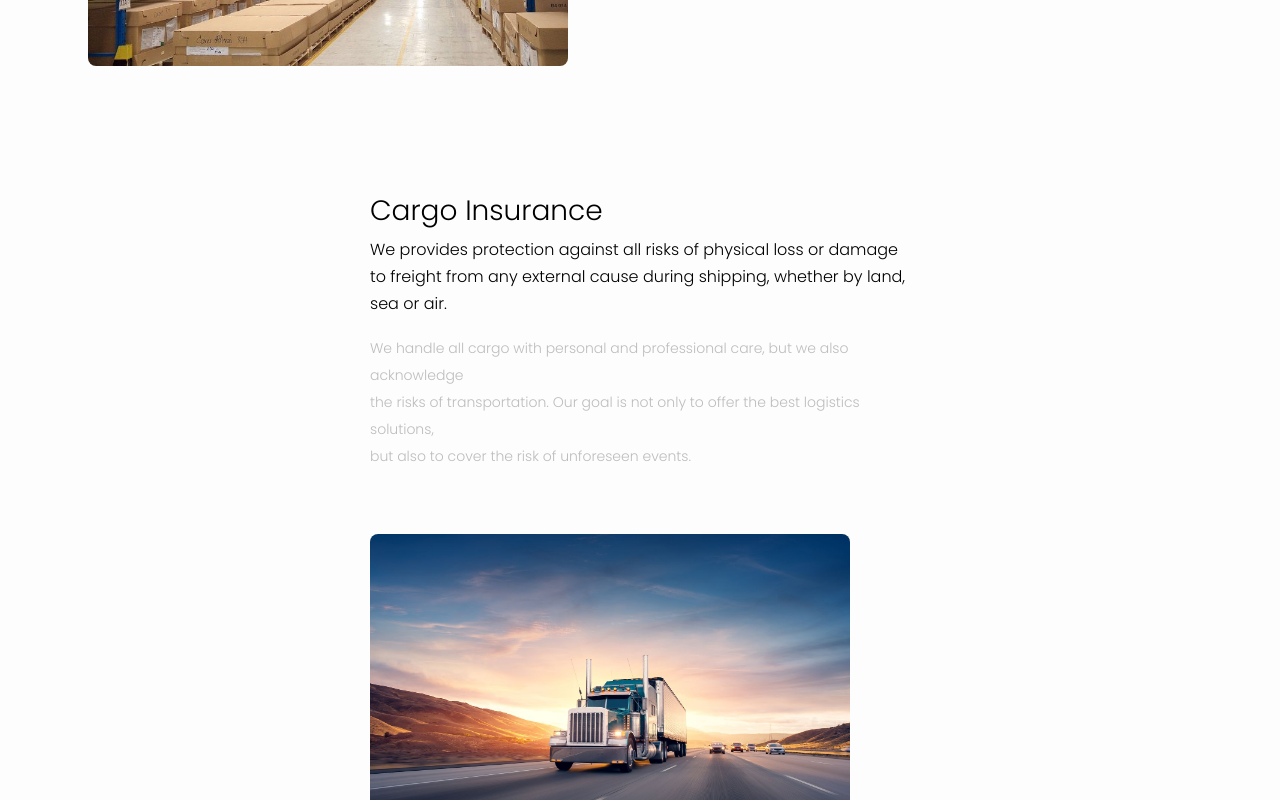
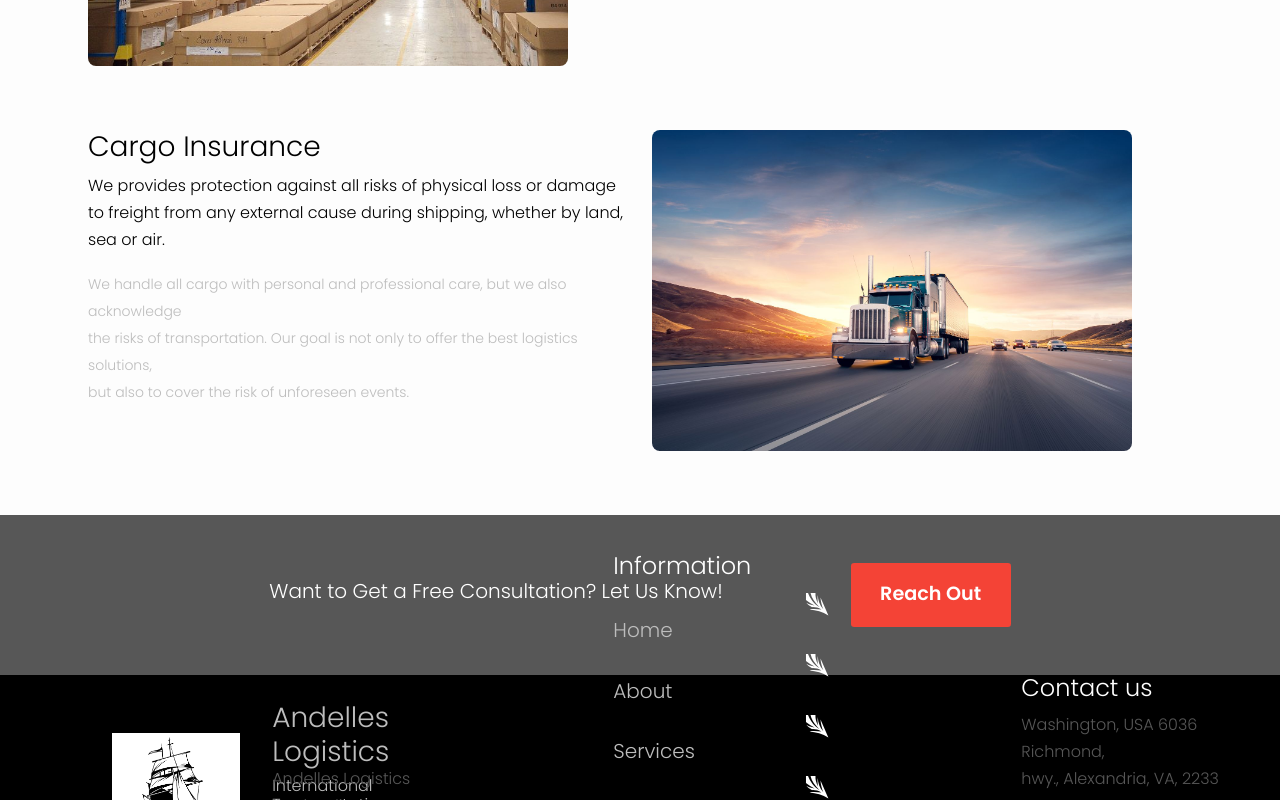
Before and after one commit to Roche001/Logistics-company, a React (Create React App) app: page /Logistics in a window 1280 px wide. Shown: the part 1060-1860 px from the top of the page. Built offline with nearby package versions, Linux system fonts and the light colour scheme.

Commit message:
update changes

```diff
--- a/src/components/logistics/Logistics.css
+++ b/src/components/logistics/Logistics.css
@@ -74,14 +74,9 @@
   transform: scale(1.2);
 }
 .logistics-section-three {
-  display: flex;
-  flex-direction: row;
-  justify-content: center;
-  align-items: center;
   margin: 4rem;
 }
 .logistics-section-three-text {
-  margin: 4rem;
 }
 .logistics-section-three-text small {
   color: #bdbdbd;
```
